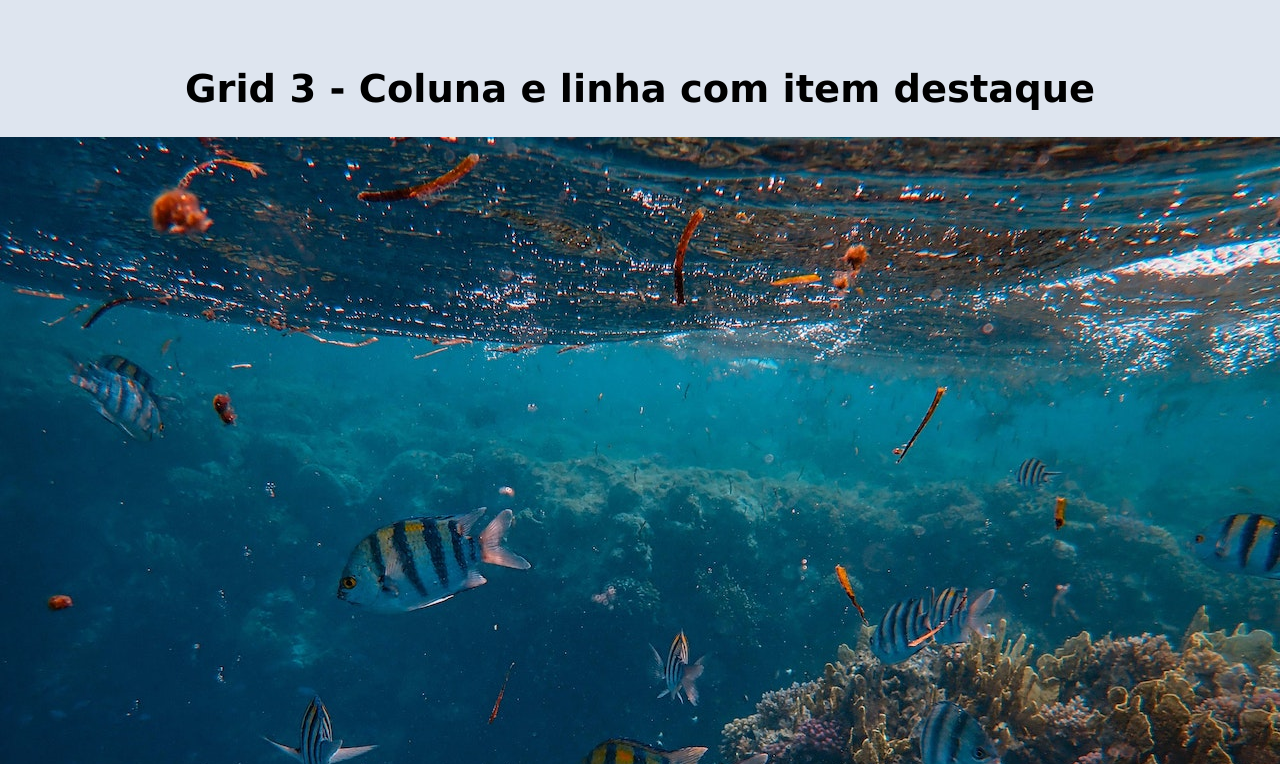
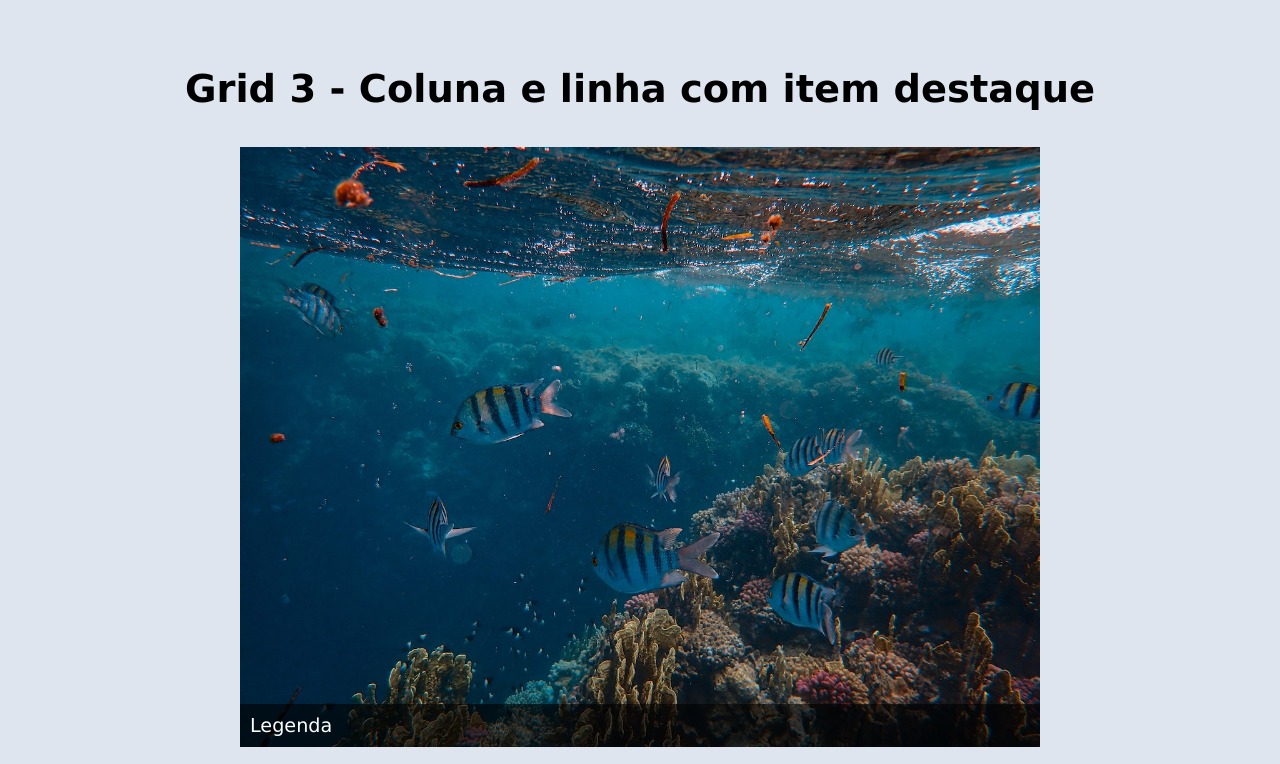
Before and after one commit to IsabellePacheco/Layouts_-Responsivos, a plain HTML site: page Aquario/index.html in a window 1280 px wide. Shown: the part 2220-2984 px from the top of the page. Drawn offline with Linux system fonts and the light colour scheme.

Commit message:
style -CSS

```diff
--- a/Aquario/style.css
+++ b/Aquario/style.css
@@ -165,3 +165,47 @@ img{
       margin: 0 10px;
     }
 }
+
+/* GRID 3 - coluna  */
+.grid3 {
+    /* altera o tipo de display */
+    display: grid;
+    /* divide duas colunas */
+    grid-template-columns: repeat(2, 1fr);
+    grid-gap: 20px;
+    /* centraliza o container */
+    margin: 0 auto;
+    /* limita o container */
+    max-width: 800px;
+    /* borda de preenchimento */
+    padding: 10px;
+}
+
+.grid3-item:nth-child(1) {
+    /* ocupa da linha 1 até a 3 */
+    grid-column: 1 / 3;
+    /* height: 45vh;
+    order: -1; */
+
+}
+.grid3-item {
+    display: grid;
+}
+
+.grid3-item img {
+    grid-column: 1;
+    /* a imagem ocupa da linha 1 até a linha 3 */
+    grid-row: 1/3;
+    align-self: end;
+}
+
+.grid3-item p {
+    background: rgba(0, 0, 0, 0.6);
+    padding: 10px;
+    color: white;
+    grid-column: 1;
+    /* o texto ocupa a linha 2 */
+    grid-row: 2;
+    /* para o texto acompanhar a borda da imagem */
+    align-self: end;
+}
```
